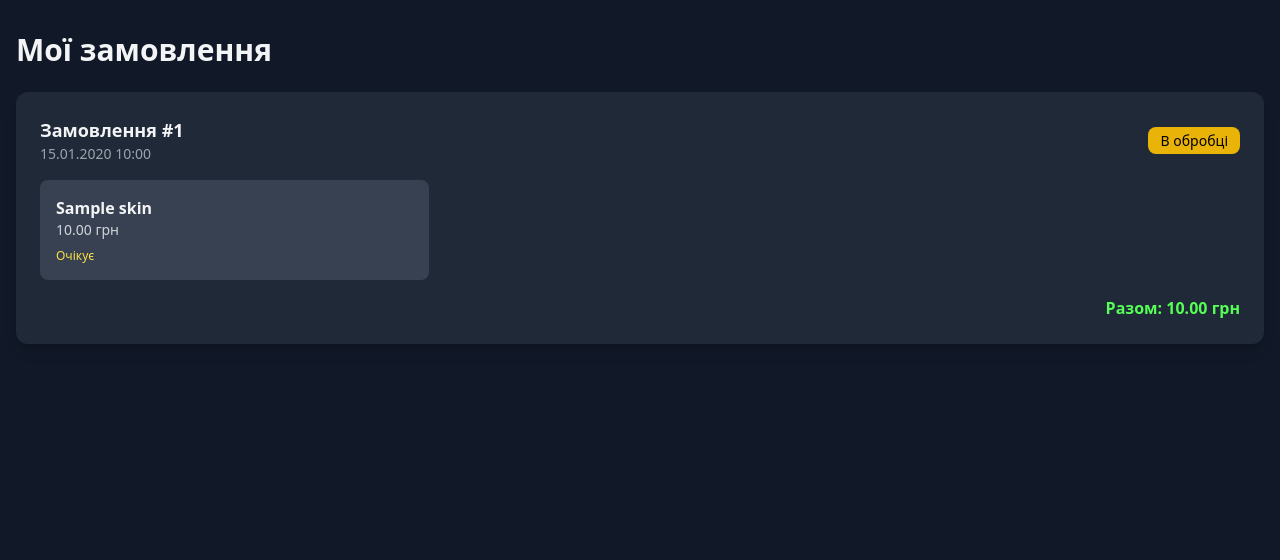
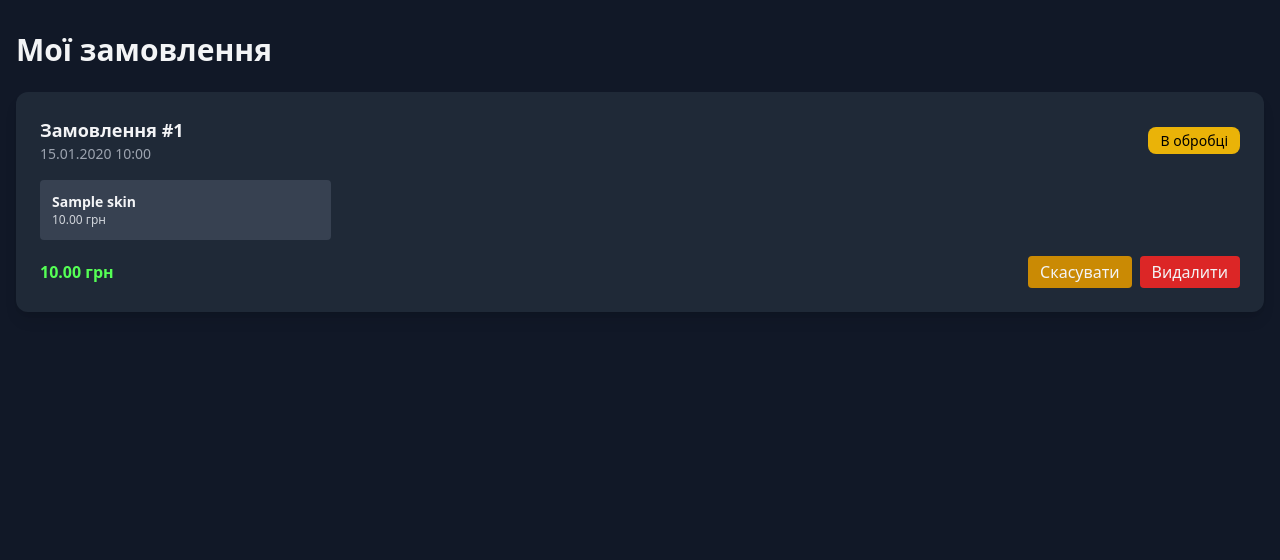
Before and after one commit to markgardie/skin-shop-example, a Django app: page /cart/orders/ in a window 1280 px wide. Shown: the part 64-624 px from the top of the page. Run offline with Django 5.2, Linux system fonts and the light colour scheme; a user stored in the database is signed in; tables that the repository leaves empty hold one stand-in row (values such as "Sample post"); some libraries are stand-ins or nearby versions.

Commit message:
add order deletion and htmx

```diff
--- a/skin_shop/cart/urls.py
+++ b/skin_shop/cart/urls.py
@@ -10,6 +10,10 @@ urlpatterns = [
     path("add/", views.add_to_cart, name="add"),
     path("remove/", views.remove_from_cart, name="remove"),
     path("checkout/", views.checkout, name="checkout"),
+
     path("order/<int:pk>/success/", views.order_success, name="order_success"),
     path("orders/", views.order_list, name="order_list"),
+    path("orders/partial/", views.order_list_partial, name="order_list_partial"),
+    path("order/<int:pk>/cancel/", views.cancel_order, name="cancel_order"),
+    path("order/<int:pk>/delete/", views.delete_order, name="delete_order"),
 ]
--- a/skin_shop/cart/views.py
+++ b/skin_shop/cart/views.py
@@ -126,3 +126,63 @@ def order_list(request):
     )
 
     return render(request, "cart/order_list.html", {"orders": orders})
+
+from django.http import HttpResponseForbidden
+
+
+# ----------------------------
+# Cancel order
+# ----------------------------
+@login_required
+def cancel_order(request, pk):
+    if request.method != "POST":
+        return HttpResponseBadRequest("Invalid method")
+
+    order = get_object_or_404(Order, pk=pk, user=request.user)
+
+    if order.status == Order.Status.COMPLETED:
+        return HttpResponseForbidden("Cannot cancel completed order")
+
+    order.status = Order.Status.FAILED
+    order.save()
+
+    if request.htmx:
+        return order_list_partial(request)
+
+    return redirect("cart:order_list")
+
+
+# ----------------------------
+# Delete order
+# ----------------------------
+@login_required
+def delete_order(request, pk):
+    if request.method != "POST":
+        return HttpResponseBadRequest("Invalid method")
+
+    order = get_object_or_404(Order, pk=pk, user=request.user)
+
+    if order.status == Order.Status.COMPLETED:
+        return HttpResponseForbidden("Cannot delete completed order")
+
+    order.delete()
+
+    if request.htmx:
+        return order_list_partial(request)
+
+    return redirect("cart:order_list")
+
+
+# ----------------------------
+# HTMX partial
+# ----------------------------
+@login_required
+def order_list_partial(request):
+    orders = (
+        Order.objects
+        .filter(user=request.user)
+        .prefetch_related("order_items__skin")
+        .order_by("-created_at")
+    )
+
+    return render(request, "cart/partials/order_list.html", {"orders": orders})
--- a/skin_shop/templates/cart/order_list.html
+++ b/skin_shop/templates/cart/order_list.html
@@ -4,64 +4,11 @@
 {% block content %}
 <h1 class="text-3xl font-bold mb-6">Мої замовлення</h1>
 
-{% if orders %}
-<div class="space-y-6">
-
-    {% for order in orders %}
-    <div class="bg-gray-800 rounded-xl p-6 shadow-lg">
-
-        <!-- Header -->
-        <div class="flex justify-between items-center mb-4">
-            <div>
-                <p class="text-lg font-semibold">Замовлення #{{ order.id }}</p>
-                <p class="text-sm text-gray-400">
-                    {{ order.created_at|date:"d.m.Y H:i" }}
-                </p>
-            </div>
-
-            <!-- Статус -->
-            <div>
-                {% if order.status == "completed" %}
-                    <span class="bg-green-600 px-3 py-1 rounded-lg text-sm">Виконано</span>
-                {% elif order.status == "failed" %}
-                    <span class="bg-red-600 px-3 py-1 rounded-lg text-sm">Помилка</span>
-                {% else %}
-                    <span class="bg-yellow-500 px-3 py-1 rounded-lg text-sm text-black">В обробці</span>
-                {% endif %}
-            </div>
-        </div>
-
-        <!-- Items -->
-        <div class="grid grid-cols-1 sm:grid-cols-2 md:grid-cols-3 gap-4">
-            {% for item in order.order_items.all %}
-            <div class="bg-gray-700 rounded-lg p-4">
-                <p class="font-semibold">{{ item.skin.name }}</p>
-                <p class="text-sm text-gray-300">{{ item.price_at_purchase }} грн</p>
-
-                <p class="text-xs mt-2">
-                    {% if item.status == "applied" %}
-                        <span class="text-green-400">Застосовано</span>
-                    {% elif item.status == "failed" %}
-                        <span class="text-red-400">Помилка</span>
-                    {% else %}
-                        <span class="text-yellow-300">Очікує</span>
-                    {% endif %}
-                </p>
-            </div>
-            {% endfor %}
-        </div>
-
-        <!-- Footer -->
-        <div class="mt-4 text-right font-bold text-minecraft-green">
-            Разом: {{ order.total_price }} грн
-        </div>
-
-    </div>
-    {% endfor %}
-
+<div id="orders-container"
+     hx-get="{% url 'cart:order_list_partial' %}"
+     hx-trigger="load"
+     hx-target="#orders-container"
+     hx-swap="innerHTML">
 </div>
-{% else %}
-<p class="text-gray-400">У вас ще немає замовлень.</p>
-{% endif %}
 
 {% endblock %}
--- /dev/null
+++ b/skin_shop/templates/cart/partials/order_list.html
@@ -0,0 +1,78 @@
+{% if orders %}
+<div class="space-y-6">
+
+    {% for order in orders %}
+    <div class="bg-gray-800 rounded-xl p-6 shadow-lg">
+
+        <!-- Header -->
+        <div class="flex justify-between items-center mb-4">
+            <div>
+                <p class="text-lg font-semibold">Замовлення #{{ order.id }}</p>
+                <p class="text-sm text-gray-400">
+                    {{ order.created_at|date:"d.m.Y H:i" }}
+                </p>
+            </div>
+
+            <!-- Status -->
+            <div>
+                {% if order.status == "completed" %}
+                    <span class="bg-green-600 px-3 py-1 rounded-lg text-sm">Виконано</span>
+                {% elif order.status == "failed" %}
+                    <span class="bg-red-600 px-3 py-1 rounded-lg text-sm">Скасовано</span>
+                {% else %}
+                    <span class="bg-yellow-500 px-3 py-1 rounded-lg text-sm text-black">В обробці</span>
+                {% endif %}
+            </div>
+        </div>
+
+        <!-- Items -->
+        <div class="grid grid-cols-2 md:grid-cols-4 gap-3 mb-4">
+            {% for item in order.order_items.all %}
+            <div class="bg-gray-700 p-3 rounded">
+                <p class="text-sm font-semibold">{{ item.skin.name }}</p>
+                <p class="text-xs text-gray-300">{{ item.price_at_purchase }} грн</p>
+            </div>
+            {% endfor %}
+        </div>
+
+        <!-- Actions -->
+        <div class="flex justify-between items-center">
+
+            <div class="text-minecraft-green font-bold">
+                {{ order.total_price }} грн
+            </div>
+
+            <div class="flex space-x-2">
+
+                {% if order.status == "pending" %}
+                <button
+                    hx-post="{% url 'cart:cancel_order' order.id %}"
+                    hx-target="#orders-container"
+                    hx-swap="innerHTML"
+                    class="bg-yellow-600 hover:bg-yellow-700 px-3 py-1 rounded">
+                    Скасувати
+                </button>
+                {% endif %}
+
+                {% if order.status != "completed" %}
+                <button
+                    hx-post="{% url 'cart:delete_order' order.id %}"
+                    hx-target="#orders-container"
+                    hx-swap="innerHTML"
+                    hx-confirm="Видалити замовлення?"
+                    class="bg-red-600 hover:bg-red-700 px-3 py-1 rounded">
+                    Видалити
+                </button>
+                {% endif %}
+
+            </div>
+
+        </div>
+
+    </div>
+    {% endfor %}
+
+</div>
+{% else %}
+<p class="text-gray-400">У вас ще немає замовлень.</p>
+{% endif %}
```
